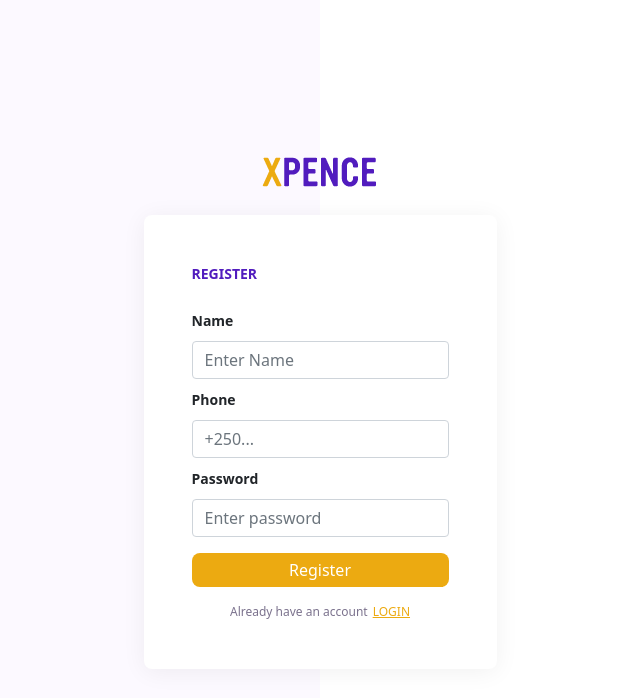
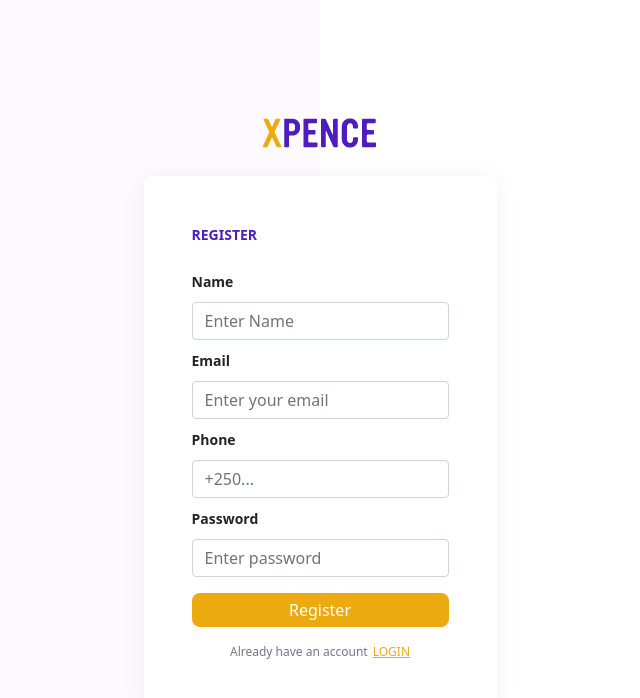
Before and after one commit to SolvIT-Africa-Bootcamp-cohort2/Expense-tracking-app, a React (Create React App) app: page /register in a window 1280 px wide. Shown: the top 698 px of the page, without its empty margins (320-960 px from the left). Built offline with nearby package versions, Linux system fonts and the light colour scheme.

Commit message:
few changes in register

```diff
--- a/src/components/Register/Register.js
+++ b/src/components/Register/Register.js
@@ -18,6 +18,10 @@ function register() {
               <input className="form-control" placeholder="Enter Name" />
             </div>
             <div className="form-group">
+              <label>Email</label>
+              <input className="form-control" placeholder="Enter your email" />
+            </div>
+            <div className="form-group">
               <label>Phone</label>
               <input className="form-control" placeholder="+250..." />
             </div>
@@ -30,13 +34,9 @@ function register() {
             </div>
             <button>Register</button>
           </form>
-          {/* <div className="forget-password-container">
-            <a>Forget password?</a>
-          </div> */}
-          {/* <hr /> */}
           <div className="form-footer2">
             <span>Already have an account</span>
-            <a>LOGIN</a>
+            <a href="../Login">LOGIN</a>
           </div>
         </div>
       </div>
--- a/src/styles/_colors.scss
+++ b/src/styles/_colors.scss
@@ -1,4 +1,4 @@
-$balck: #000;
+$black: #000;
 $yellow: #ecaa11;
 $blue: #511cbe;
 $darkBlue: #5e419a;
```
